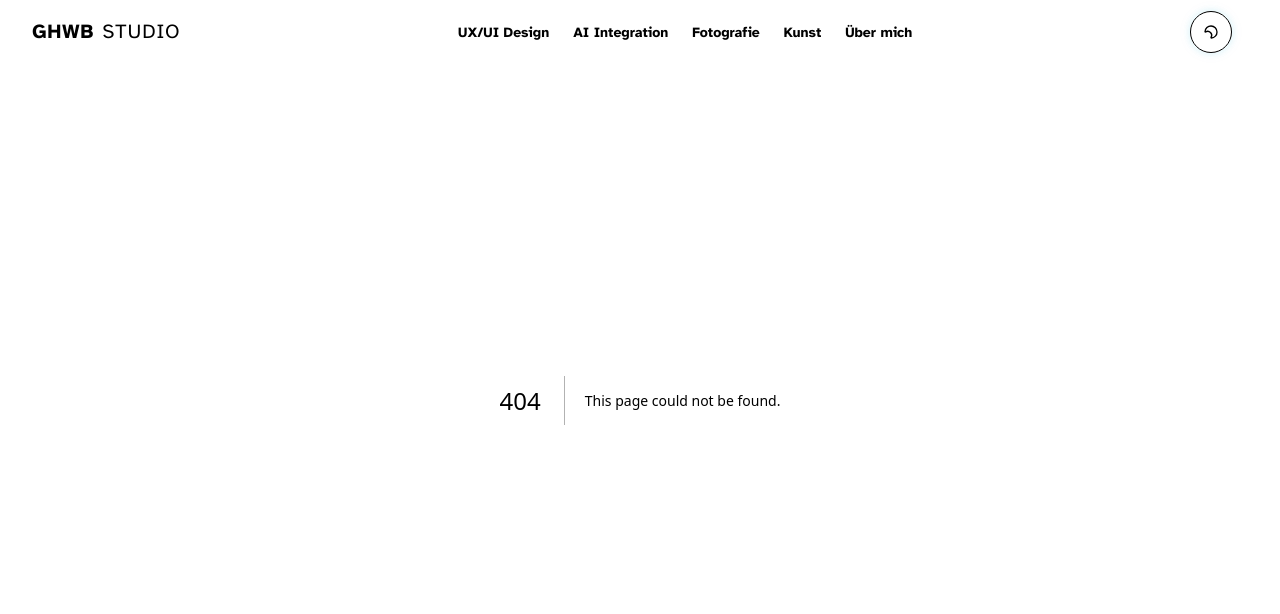
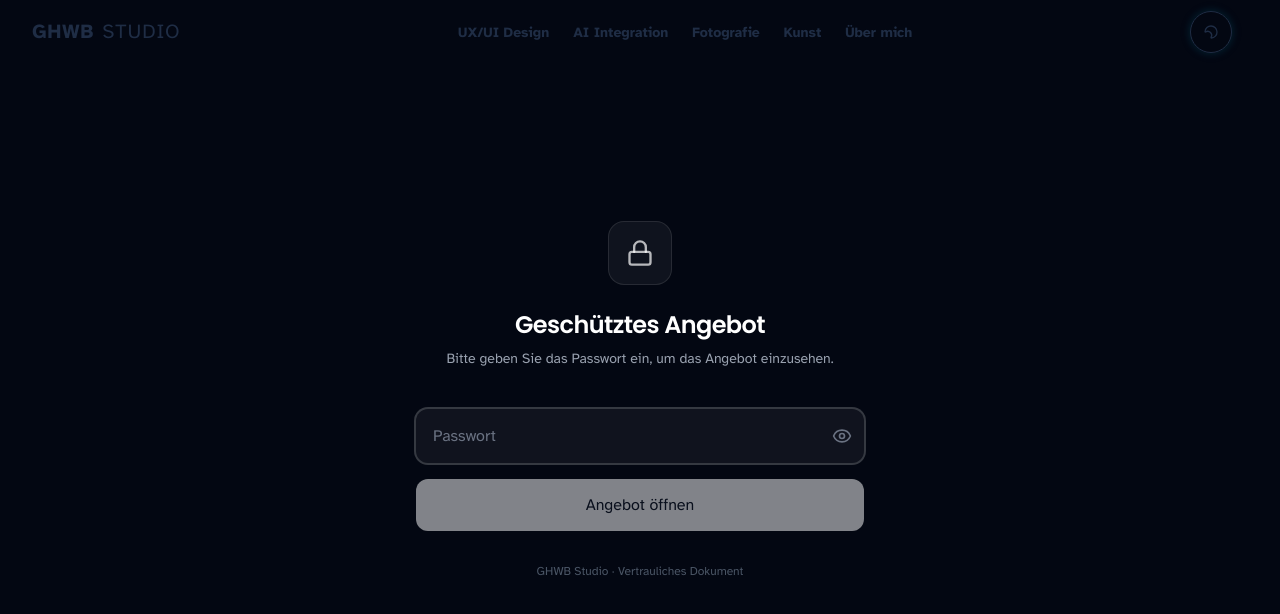
Before and after one commit to GHubertusWB/ghwb-studio-portfolio, a Next.js app: page /angebot/1 in a window 1280 px wide. Before the commit this address had no page. Shown: the top 614 px of the page. Built offline with nearby package versions, Linux system fonts and the light colour scheme.

Commit message:
feat: Passwortgeschützte Angebotsseite mit Canva-Embed
- /angebot/[id] mit Passwort-Gate und Canva-iframe
- API Route mit bcrypt-Verifizierung und Rate Limiting
- noindex/nofollow Metadata
- CSP erlaubt canva.com als frame-src
- Session-basiertes Caching (kein erneutes Login nötig)

```diff
--- a/next.config.ts
+++ b/next.config.ts
@@ -46,7 +46,7 @@ const nextConfig: NextConfig = {
               "img-src 'self' data: blob: https://images.unsplash.com",
               "font-src 'self'",
               "connect-src 'self'",
-              "frame-src 'self'",
+              "frame-src 'self' https://www.canva.com",
               "object-src 'none'",
               "base-uri 'self'"
             ].join('; ')
--- a/package.json
+++ b/package.json
@@ -17,6 +17,7 @@
     "@types/d3": "^7.4.3",
     "@types/nodemailer": "^7.0.1",
     "@types/three": "^0.179.0",
+    "bcryptjs": "^3.0.3",
     "chart.js": "^4.5.0",
     "clsx": "^2.1.1",
     "d3": "^7.9.0",
@@ -36,6 +37,7 @@
   "devDependencies": {
     "@eslint/eslintrc": "^3",
     "@tailwindcss/postcss": "^4",
+    "@types/bcryptjs": "^2.4.6",
     "@types/node": "^20",
     "@types/react": "^18.2.0",
     "@types/react-dom": "^18.2.0",
--- /dev/null
+++ b/src/app/angebot/[id]/layout.tsx
@@ -0,0 +1,22 @@
+import type { Metadata } from 'next'
+
+export const metadata: Metadata = {
+  title: 'Angebot | GHWB Studio',
+  robots: {
+    index: false,
+    follow: false,
+    nocache: true,
+    googleBot: {
+      index: false,
+      follow: false,
+    },
+  },
+}
+
+export default function AngebotLayout({
+  children,
+}: {
+  children: React.ReactNode
+}) {
+  return <>{children}</>
+}
--- /dev/null
+++ b/src/app/angebot/[id]/page.tsx
@@ -0,0 +1,182 @@
+'use client'
+
+import { useState, useEffect } from 'react'
+import { useParams } from 'next/navigation'
+import { motion, AnimatePresence } from 'framer-motion'
+import { Lock, Eye, EyeOff, AlertCircle, Loader2 } from 'lucide-react'
+
+export default function AngebotPage() {
+  const params = useParams()
+  const id = params.id as string
+
+  const [password, setPassword] = useState('')
+  const [showPassword, setShowPassword] = useState(false)
+  const [error, setError] = useState('')
+  const [loading, setLoading] = useState(false)
+  const [embedUrl, setEmbedUrl] = useState<string | null>(null)
+  const [kunde, setKunde] = useState('')
+
+  // Session-Check: embedUrl im sessionStorage behalten
+  useEffect(() => {
+    const cached = sessionStorage.getItem(`angebot-${id}`)
+    if (cached) {
+      try {
+        const data = JSON.parse(cached)
+        if (data.embedUrl && new Date(data.expiresAt) > new Date()) {
+          setEmbedUrl(data.embedUrl)
+          setKunde(data.kunde)
+        }
+      } catch {
+        sessionStorage.removeItem(`angebot-${id}`)
+      }
+    }
+  }, [id])
+
+  const handleSubmit = async (e: React.FormEvent) => {
+    e.preventDefault()
+    setError('')
+    setLoading(true)
+
+    try {
+      const res = await fetch('/api/angebot/verify', {
+        method: 'POST',
+        headers: { 'Content-Type': 'application/json' },
+        body: JSON.stringify({ id, password }),
+      })
+
+      const data = await res.json()
+
+      if (!res.ok) {
+        setError(data.error || 'Ein Fehler ist aufgetreten.')
+        setLoading(false)
+        return
+      }
+
+      // In Session speichern
+      sessionStorage.setItem(`angebot-${id}`, JSON.stringify(data))
+      setEmbedUrl(data.embedUrl)
+      setKunde(data.kunde)
+    } catch {
+      setError('Verbindungsfehler. Bitte versuchen Sie es erneut.')
+    } finally {
+      setLoading(false)
+    }
+  }
+
+  // Passwort-Gate
+  if (!embedUrl) {
+    return (
+      <div className="min-h-screen bg-gray-950 flex items-center justify-center px-4">
+        <motion.div
+          initial={{ opacity: 0, y: 20 }}
+          animate={{ opacity: 1, y: 0 }}
+          transition={{ duration: 0.6 }}
+          className="w-full max-w-md"
+        >
+          {/* Logo */}
+          <div className="text-center mb-10">
+            <div className="inline-flex items-center justify-center w-16 h-16 rounded-2xl bg-white/5 border border-white/10 mb-6">
+              <Lock className="w-7 h-7 text-white/70" />
+            </div>
+            <h1 className="text-2xl font-semibold text-white tracking-tight">
+              Geschütztes Angebot
+            </h1>
+            <p className="text-gray-400 mt-2 text-sm">
+              Bitte geben Sie das Passwort ein, um das Angebot einzusehen.
+            </p>
+          </div>
+
+          {/* Form */}
+          <form onSubmit={handleSubmit} className="space-y-4">
+            <div className="relative">
+              <input
+                type={showPassword ? 'text' : 'password'}
+                value={password}
+                onChange={(e) => { setPassword(e.target.value); setError('') }}
+                placeholder="Passwort"
+                autoFocus
+                className="w-full px-4 py-3.5 bg-white/5 border border-white/10 rounded-xl text-white placeholder-gray-500 focus:outline-none focus:ring-2 focus:ring-white/20 focus:border-transparent transition-all pr-12"
+                disabled={loading}
+              />
+              <button
+                type="button"
+                onClick={() => setShowPassword(!showPassword)}
+                className="absolute right-3 top-1/2 -translate-y-1/2 text-gray-500 hover:text-gray-300 transition-colors"
+              >
+                {showPassword ? <EyeOff className="w-5 h-5" /> : <Eye className="w-5 h-5" />}
+              </button>
+            </div>
+
+            <AnimatePresence>
+              {error && (
+                <motion.div
+                  initial={{ opacity: 0, height: 0 }}
+                  animate={{ opacity: 1, height: 'auto' }}
+                  exit={{ opacity: 0, height: 0 }}
+                  className="flex items-center gap-2 text-red-400 text-sm px-1"
+                >
+                  <AlertCircle className="w-4 h-4 flex-shrink-0" />
+                  <span>{error}</span>
+                </motion.div>
+              )}
+            </AnimatePresence>
+
+            <button
+              type="submit"
+              disabled={loading || !password}
+              className="w-full py-3.5 bg-white text-gray-900 font-medium rounded-xl hover:bg-gray-100 transition-all disabled:opacity-50 disabled:cursor-not-allowed flex items-center justify-center gap-2"
+            >
+              {loading ? (
+                <>
+                  <Loader2 className="w-4 h-4 animate-spin" />
+                  Wird geprüft...
+                </>
+              ) : (
+                'Angebot öffnen'
+              )}
+            </button>
+          </form>
+
+          <p className="text-center text-gray-600 text-xs mt-8">
+            GHWB Studio · Vertrauliches Dokument
+          </p>
+        </motion.div>
+      </div>
+    )
+  }
+
+  // Canva Embed anzeigen
+  return (
+    <div className="min-h-screen bg-gray-950 flex flex-col">
+      {/* Minimal Header */}
+      <div className="flex items-center justify-between px-6 py-3 bg-gray-900/80 backdrop-blur-lg border-b border-white/5">
+        <div className="flex items-center gap-3">
+          <span className="text-sm font-medium text-white">GHWB Studio</span>
+          <span className="text-gray-600">·</span>
+          <span className="text-sm text-gray-400">Angebot für {kunde}</span>
+        </div>
+        <button
+          onClick={() => {
+            sessionStorage.removeItem(`angebot-${id}`)
+            setEmbedUrl(null)
+            setPassword('')
+          }}
+          className="text-xs text-gray-500 hover:text-gray-300 transition-colors"
+        >
+          Abmelden
+        </button>
+      </div>
+
+      {/* Canva Embed */}
+      <div className="flex-1 relative">
+        <iframe
+          src={embedUrl}
+          className="absolute inset-0 w-full h-full border-0"
+          allow="fullscreen"
+          loading="lazy"
+          title={`Angebot für ${kunde}`}
+        />
+      </div>
+    </div>
+  )
+}
--- /dev/null
+++ b/src/app/api/angebot/verify/route.ts
@@ -0,0 +1,84 @@
+import { NextRequest, NextResponse } from 'next/server'
+import bcrypt from 'bcryptjs'
+import { angebote } from '@/data/angebote.config'
+
+// Rate Limiting
+const attempts = new Map<string, { count: number; resetAt: number }>()
+const MAX_ATTEMPTS = 5
+const WINDOW_MS = 15 * 60 * 1000 // 15 Minuten
+
+function getClientIp(request: NextRequest): string {
+  return request.headers.get('x-forwarded-for')?.split(',')[0]?.trim() || 'unknown'
+}
+
+function checkRateLimit(ip: string, angebotId: string): boolean {
+  const key = `${ip}:${angebotId}`
+  const now = Date.now()
+  const entry = attempts.get(key)
+
+  if (!entry || now > entry.resetAt) {
+    attempts.set(key, { count: 1, resetAt: now + WINDOW_MS })
+    return true
+  }
+
+  if (entry.count >= MAX_ATTEMPTS) {
+    return false
+  }
+
+  entry.count++
+  return true
+}
+
+export async function POST(request: NextRequest) {
+  try {
+    const body = await request.json()
+    const { id, password } = body
+
+    if (!id || !password || typeof id !== 'string' || typeof password !== 'string') {
+      return NextResponse.json({ error: 'Ungültige Anfrage' }, { status: 400 })
+    }
+
+    if (password.length > 100) {
+      return NextResponse.json({ error: 'Ungültige Anfrage' }, { status: 400 })
+    }
+
+    // Rate Limiting
+    const ip = getClientIp(request)
+    if (!checkRateLimit(ip, id)) {
+      return NextResponse.json(
+        { error: 'Zu viele Versuche. Bitte versuchen Sie es in 15 Minuten erneut.' },
+        { status: 429 }
+      )
+    }
+
+    // Angebot suchen
+    const angebot = angebote.find(a => a.id === id)
+    if (!angebot) {
+      // Gleiche Antwort wie bei falschem Passwort (kein Information Leak)
+      return NextResponse.json({ error: 'Falsches Passwort' }, { status: 401 })
+    }
+
+    // Ablaufdatum prüfen
+    if (new Date() > new Date(angebot.expiresAt)) {
+      return NextResponse.json(
+        { error: 'Dieses Angebot ist nicht mehr verfügbar.' },
+        { status: 410 }
+      )
+    }
+
+    // Passwort prüfen
+    const valid = await bcrypt.compare(password, angebot.passwordHash)
+    if (!valid) {
+      return NextResponse.json({ error: 'Falsches Passwort' }, { status: 401 })
+    }
+
+    // Erfolg – Embed-URL zurückgeben
+    return NextResponse.json({
+      embedUrl: angebot.embedUrl,
+      kunde: angebot.kunde,
+      expiresAt: angebot.expiresAt,
+    })
+  } catch {
+    return NextResponse.json({ error: 'Ein Fehler ist aufgetreten.' }, { status: 500 })
+  }
+}
--- /dev/null
+++ b/src/data/angebote.config.ts
@@ -0,0 +1,19 @@
+export interface Angebot {
+  id: string
+  kunde: string
+  embedUrl: string
+  /** bcrypt hash des Passworts */
+  passwordHash: string
+  /** ISO date string – nach diesem Datum ist das Angebot nicht mehr erreichbar */
+  expiresAt: string
+}
+
+export const angebote: Angebot[] = [
+  {
+    id: 'e2ae6a3a-1445-44c2-9ae3-5ce14a29cb9b',
+    kunde: 'Kunde 1',
+    embedUrl: 'https://www.canva.com/design/DAHCgKuc-5o/SQWvzv5ZdnOSgL-tv9F4VA/view?embed',
+    passwordHash: '$2b$12$jRBlApj5/DEZf.B4A0nUdut/HolZ4G.NsAEhxcdUV8rgB/SdvbFmW',
+    expiresAt: '2026-03-27T23:59:59.000Z',
+  },
+]
```
Also changed, not shown: 1 other file (tests, documents, lock files or other folders).
